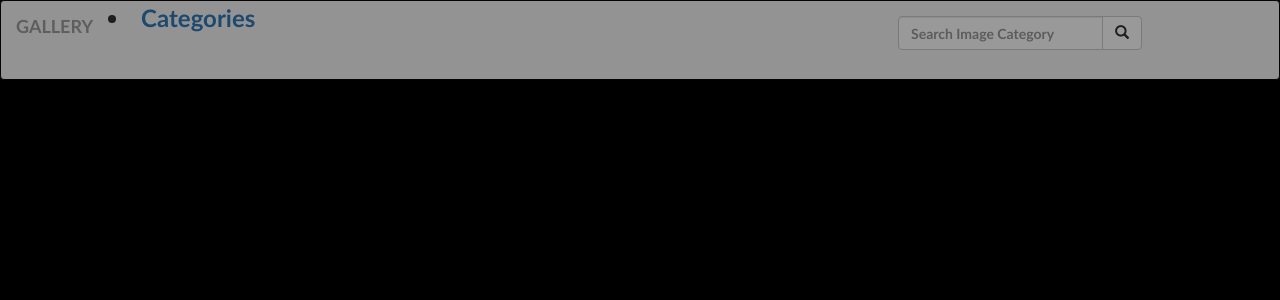
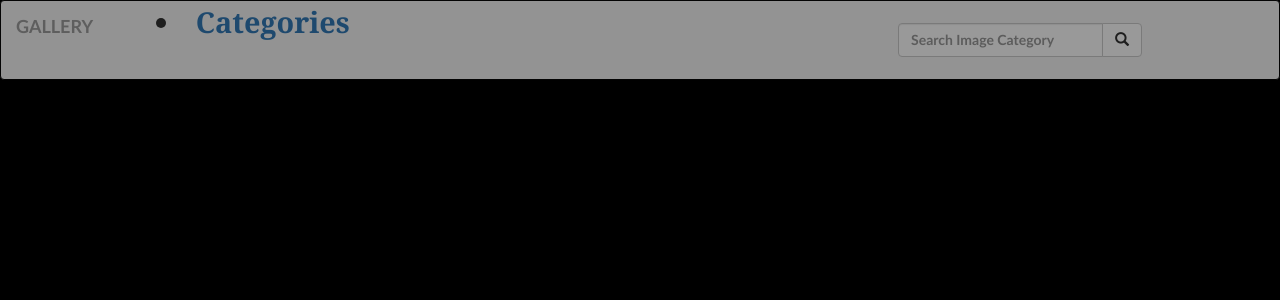
Before and after one commit to IsaacMurage-dev/Art-Gallery, a Django app: page / in a window 1280 px wide. Shown: the top 300 px of the page. Run offline with Django 3.2, Linux system fonts and the light colour scheme; data that the repository does not hold is empty; some libraries are stand-ins or nearby versions.

Commit message:
modify changes

```diff
--- a/requirements.txt
+++ b/requirements.txt
@@ -6,6 +6,8 @@ cloudinary==1.26.0
 dj-database-url==0.5.0
 Django==3.2.7
 django-bootstrap-v5==1.0.5
+django-bootstrap3==15.0.0
+django-bootstrap4==3.0.1
 django-heroku==0.3.1
 gunicorn==20.1.0
 importlib-metadata==3.10.1
--- a/static/css/intro.css
+++ b/static/css/intro.css
@@ -7,8 +7,11 @@
 .input-group{
     margin-top: -60px !important;
 }
-.nav-link{
-    margin-right: -20px !important;
+.nav-item{
+    margin-left: 140px !important;
+    font-size: larger;
+    font-family: Georgia, 'Times New Roman', Times, serif;
+    font-weight: bold;
 }
 
 .my_Img:hover {
```
